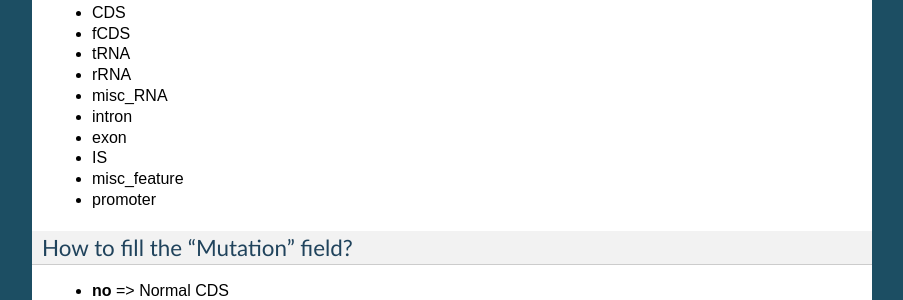
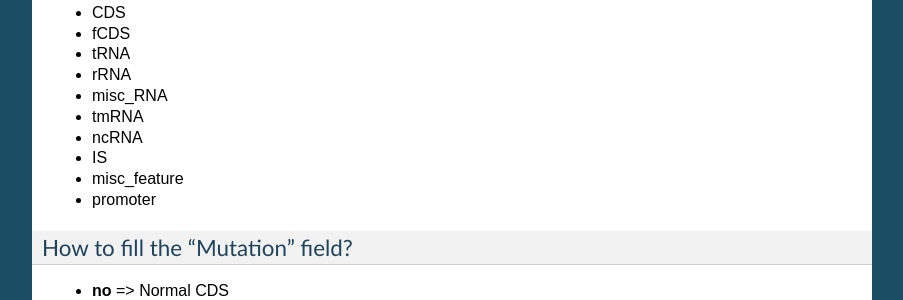
Before and after one commit to labgem/microscope-user-doc, a Sphinx documentation site: the page built from docs/content/mage/info.rst, in a window 1280 px wide and 900 px high, scrolled down 3600 px. Shown: the part 152-452 px from the top of the window, without its empty margins (198-1101 px from the left). Built offline with Sphinx 7.4.7, drawn with Linux system fonts in a browser that asks for light colours; formulas are drawn with MathJax 3.

Commit message:
Update info.rst

```diff
--- a/docs/content/mage/info.rst
+++ b/docs/content/mage/info.rst
@@ -90,8 +90,8 @@ What are the different "Type" categories?
 * tRNA
 * rRNA
 * misc_RNA
-* intron
-* exon
+* tmRNA
+* ncRNA
 * IS
 * misc_feature
 * promoter
```
